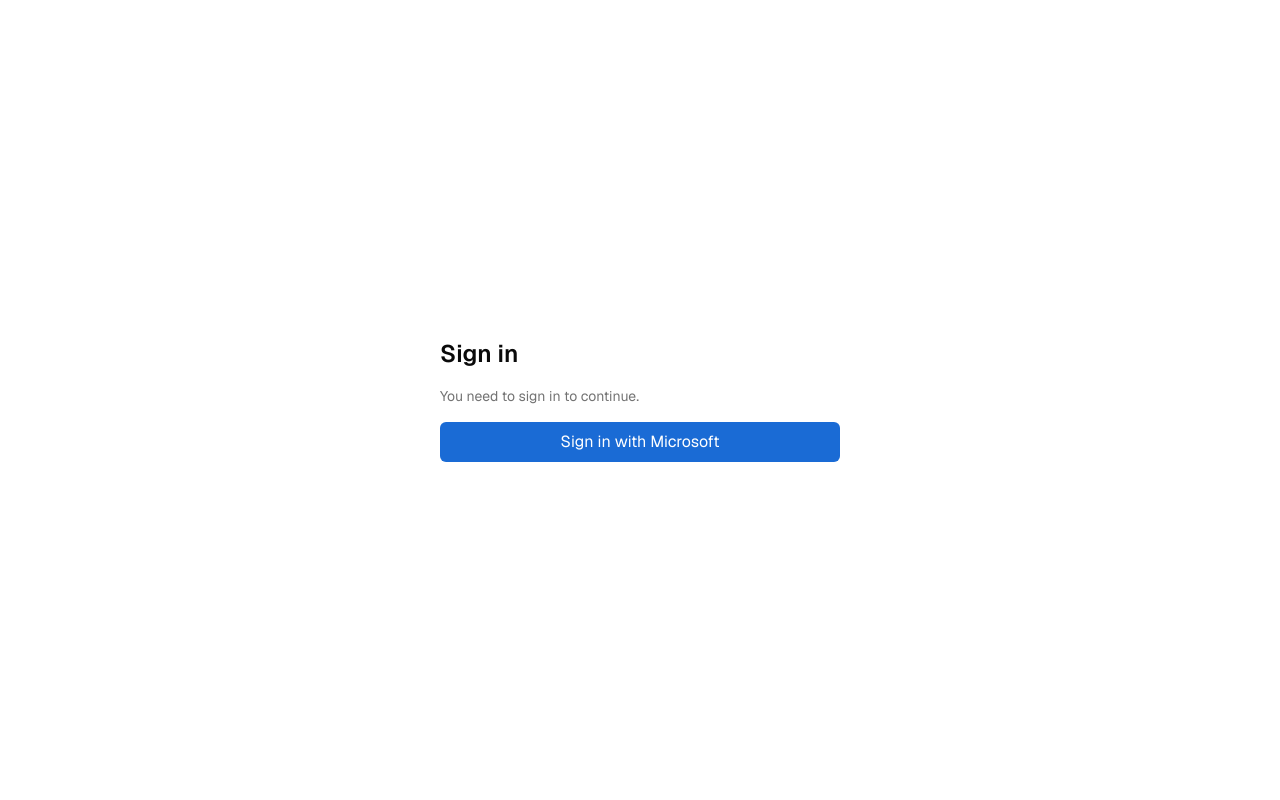
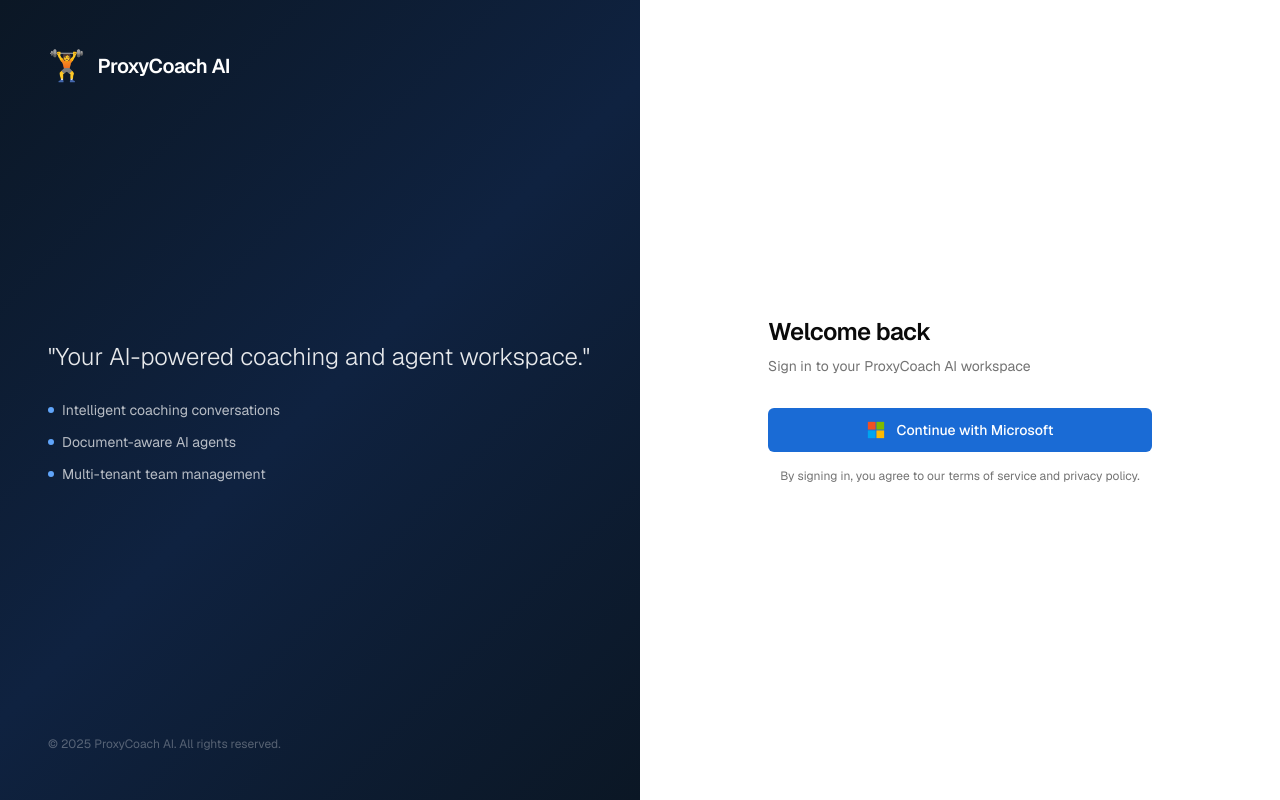
Before and after one commit to alyanany97/ProxyCoach-AI, a Next.js app in the folder web-agents/: page /auth/signin in a window 1280 px wide. Built offline with nearby package versions, Linux system fonts and the light colour scheme.

Commit message:
Redesign auth pages and sidebar with ProxyCoach AI branding

```diff
--- a/web-agents/src/app/auth/error/page.tsx
+++ b/web-agents/src/app/auth/error/page.tsx
@@ -3,51 +3,85 @@
 import { useSearchParams } from "next/navigation";
 import { Suspense } from "react";
 import Link from "next/link";
+import { Button } from "@/components/ui/button";
+import { AlertCircle } from "lucide-react";
 
 function AuthErrorContent() {
   const searchParams = useSearchParams();
   const error = searchParams.get("error");
 
-  let errorMessage = "An authentication error occurred.";
+  let errorMessage = "An unexpected authentication error occurred. Please try again.";
+  let errorTitle = "Authentication Error";
 
   if (error === "AccessDenied") {
-    errorMessage = "Access denied. Your account may not be assigned to this application, or you may not have permission to sign in.";
+    errorTitle = "Access Denied";
+    errorMessage =
+      "Your account hasn't been granted access to ProxyCoach AI. Contact your administrator to request an invitation.";
   } else if (error === "Configuration") {
-    errorMessage = "There is a problem with the server configuration.";
+    errorTitle = "Configuration Error";
+    errorMessage =
+      "There is a problem with the server configuration. Please contact support if this persists.";
   } else if (error === "Verification") {
-    errorMessage = "The verification token has expired or has already been used.";
+    errorTitle = "Link Expired";
+    errorMessage = "This sign-in link has expired or has already been used. Please request a new one.";
   }
 
   return (
-    <>
-      <h1 className="text-2xl font-semibold">Authentication Error</h1>
-      <p className="text-sm text-muted-foreground">{errorMessage}</p>
+    <div className="w-full max-w-sm space-y-6">
+      <div className="flex items-center justify-center w-12 h-12 rounded-full bg-destructive/10 mx-auto">
+        <AlertCircle className="w-6 h-6 text-destructive" />
+      </div>
+
+      <div className="space-y-2 text-center">
+        <h1 className="text-2xl font-semibold tracking-tight">{errorTitle}</h1>
+        <p className="text-sm text-muted-foreground leading-relaxed">{errorMessage}</p>
         {error && (
-        <p className="text-xs text-muted-foreground">Error code: {error}</p>
+          <p className="text-xs text-muted-foreground/60 font-mono">
+            Code: {error}
+          </p>
         )}
-      <div className="mt-4">
-        <Link
-          href="/auth/signin"
-          className="text-sm text-primary hover:text-primary/80 underline"
-        >
-          Try signing in again
-        </Link>
       </div>
-    </>
+
+      <Button asChild className="w-full h-11">
+        <Link href="/auth/signin">Try signing in again</Link>
+      </Button>
+    </div>
   );
 }
 
 export default function AuthErrorPage() {
   return (
-    <main className="mx-auto flex min-h-screen max-w-md flex-col justify-center gap-4 px-6">
-      <Suspense fallback={
-        <>
+    <div className="min-h-screen flex">
+      {/* Left brand panel */}
+      <div
+        className="hidden lg:flex lg:w-1/2 flex-col justify-between p-12"
+        style={{ background: "linear-gradient(135deg, #0B1725 0%, #0f2240 50%, #0B1725 100%)" }}
+      >
+        <div className="flex items-center gap-3">
+          <span className="text-3xl">🏋️</span>
+          <span className="text-white font-semibold text-xl tracking-tight">ProxyCoach AI</span>
+        </div>
+        <p className="text-white/30 text-xs">© 2025 ProxyCoach AI. All rights reserved.</p>
+      </div>
+
+      {/* Right error panel */}
+      <div className="flex-1 flex flex-col items-center justify-center px-6 py-12 bg-background">
+        <div className="flex items-center gap-2 mb-10 lg:hidden">
+          <span className="text-2xl">🏋️</span>
+          <span className="font-semibold text-lg tracking-tight">ProxyCoach AI</span>
+        </div>
+
+        <Suspense
+          fallback={
+            <div className="w-full max-w-sm space-y-4 text-center">
               <h1 className="text-2xl font-semibold">Authentication Error</h1>
               <p className="text-sm text-muted-foreground">Loading...</p>
-        </>
-      }>
+            </div>
+          }
+        >
           <AuthErrorContent />
         </Suspense>
-    </main>
+      </div>
+    </div>
   );
 }
--- a/web-agents/src/app/auth/signin/page.tsx
+++ b/web-agents/src/app/auth/signin/page.tsx
@@ -3,38 +3,104 @@
 import { signIn } from "next-auth/react";
 import { useSearchParams } from "next/navigation";
 import { Suspense } from "react";
+import { Button } from "@/components/ui/button";
+
+function MicrosoftIcon() {
+  return (
+    <svg xmlns="http://www.w3.org/2000/svg" width="18" height="18" viewBox="0 0 21 21">
+      <rect x="1" y="1" width="9" height="9" fill="#f25022" />
+      <rect x="11" y="1" width="9" height="9" fill="#7fba00" />
+      <rect x="1" y="11" width="9" height="9" fill="#00a4ef" />
+      <rect x="11" y="11" width="9" height="9" fill="#ffb900" />
+    </svg>
+  );
+}
 
 function SignInForm() {
   const searchParams = useSearchParams();
   const callbackUrl = searchParams.get("callbackUrl") ?? "/";
 
   return (
-    <button
-      className="rounded-md bg-primary px-4 py-2 text-primary-foreground hover:bg-primary/90"
+    <Button
+      className="w-full gap-3 h-11 text-sm font-medium"
       onClick={() => signIn("azure-ad", { callbackUrl })}
       type="button"
     >
-      Sign in with Microsoft
-    </button>
+      <MicrosoftIcon />
+      Continue with Microsoft
+    </Button>
   );
 }
 
 export default function SignInPage() {
   return (
-    <main className="mx-auto flex min-h-screen max-w-md flex-col justify-center gap-4 px-6">
-      <h1 className="text-2xl font-semibold">Sign in</h1>
-      <p className="text-sm text-muted-foreground">
-        You need to sign in to continue.
-      </p>
+    <div className="min-h-screen flex">
+      {/* Left brand panel */}
+      <div
+        className="hidden lg:flex lg:w-1/2 flex-col justify-between p-12"
+        style={{ background: "linear-gradient(135deg, #0B1725 0%, #0f2240 50%, #0B1725 100%)" }}
+      >
+        <div className="flex items-center gap-3">
+          <span className="text-3xl">🏋️</span>
+          <span className="text-white font-semibold text-xl tracking-tight">ProxyCoach AI</span>
+        </div>
 
-      <Suspense fallback={
-        <main className="mx-auto flex min-h-screen max-w-md flex-col justify-center gap-4 px-6">
-          <h1 className="text-2xl font-semibold">Sign in</h1>
-          <p className="text-sm text-muted-foreground">Loading...</p>
-        </main>
-      }>
-        <SignInForm />
-      </Suspense>
-    </main>
+        <div className="space-y-6">
+          <blockquote className="space-y-3">
+            <p className="text-white/90 text-2xl font-light leading-relaxed">
+              "Your AI-powered coaching and agent workspace."
+            </p>
+          </blockquote>
+          <div className="flex flex-col gap-3">
+            {[
+              "Intelligent coaching conversations",
+              "Document-aware AI agents",
+              "Multi-tenant team management",
+            ].map((feature) => (
+              <div key={feature} className="flex items-center gap-2">
+                <div className="h-1.5 w-1.5 rounded-full bg-blue-400" />
+                <span className="text-white/70 text-sm">{feature}</span>
+              </div>
+            ))}
+          </div>
+        </div>
+
+        <p className="text-white/30 text-xs">© 2025 ProxyCoach AI. All rights reserved.</p>
+      </div>
+
+      {/* Right sign-in panel */}
+      <div className="flex-1 flex flex-col items-center justify-center px-6 py-12 bg-background">
+        {/* Mobile logo */}
+        <div className="flex items-center gap-2 mb-10 lg:hidden">
+          <span className="text-2xl">🏋️</span>
+          <span className="font-semibold text-lg tracking-tight">ProxyCoach AI</span>
+        </div>
+
+        <div className="w-full max-w-sm space-y-8">
+          <div className="space-y-2">
+            <h1 className="text-2xl font-semibold tracking-tight">Welcome back</h1>
+            <p className="text-sm text-muted-foreground">
+              Sign in to your ProxyCoach AI workspace
+            </p>
+          </div>
+
+          <div className="space-y-4">
+            <Suspense
+              fallback={
+                <Button className="w-full h-11" disabled>
+                  Loading...
+                </Button>
+              }
+            >
+              <SignInForm />
+            </Suspense>
+
+            <p className="text-center text-xs text-muted-foreground">
+              By signing in, you agree to our terms of service and privacy policy.
+            </p>
+          </div>
+        </div>
+      </div>
+    </div>
   );
 }
--- a/web-agents/src/components/layout/Sidebar.tsx
+++ b/web-agents/src/components/layout/Sidebar.tsx
@@ -114,7 +114,10 @@
         "overflow-hidden",
         "px-4"
       )}>
-        <Logo className="flex-1" />
+        <div className="flex items-center gap-2 flex-1 min-w-0">
+          <span className="text-xl leading-none">🏋️</span>
+          <span className="font-semibold text-sm tracking-tight truncate">ProxyCoach AI</span>
+        </div>
         <ThemeToggle />
       </div>
 
```
Lines whose indentation alone changed are shown as unchanged.
